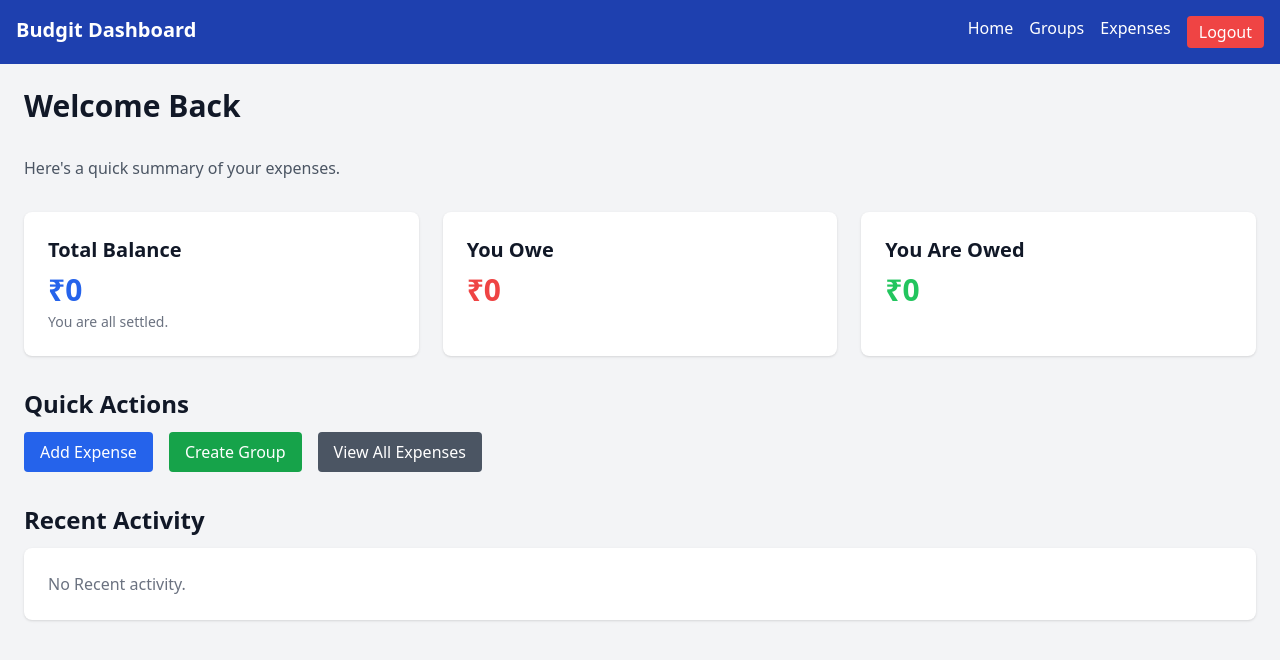
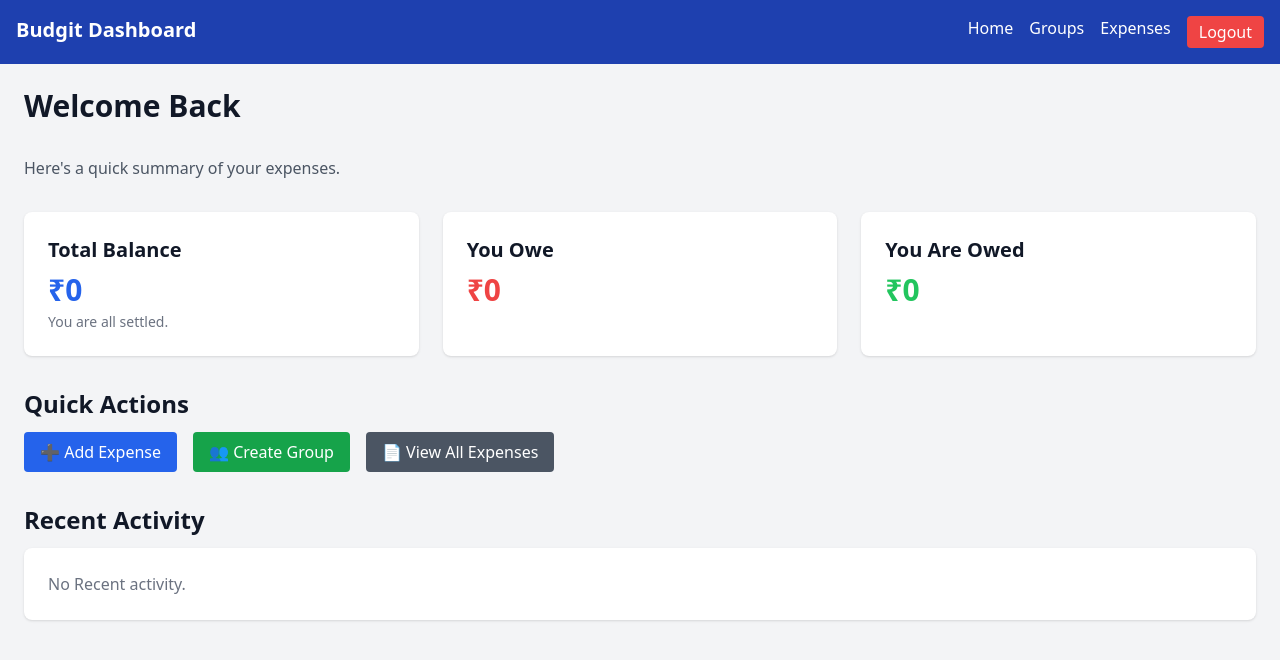
Before and after one commit to Prathamshetty318/Budgit, a React (Vite) app in the folder budgit-frontend/: page /dashboard in a window 1280 px wide. Shown: the top 660 px of the page. Built offline with nearby package versions, Linux system fonts and the light colour scheme; sample sign-in values are in the browser's storage.

Commit message:
done with simple dashboard UI moving forward with group UI

```diff
--- a/budgit-frontend/src/pages/Dashboard.jsx
+++ b/budgit-frontend/src/pages/Dashboard.jsx
@@ -33,13 +33,13 @@ function Dashboard(){
                 <h2 className="text-2xl font-bold mb-3">Quick Actions</h2>
                 <div className="flex gap-4">
                     <button className="bg-blue-600 text-white px-4 py-2 rounded hover:bg-blue-700">
-                        Add Expense
+                        ➕ Add Expense
                     </button>
                     <button className="bg-green-600 text-white px-4 py-2 rounded hover:bg-green-700">
-                        Create Group
+                        👥 Create Group
                     </button>
                     <button className="bg-gray-600 text-white px-4 py-2 rounded hover:bg-gray-700">
-                        View All Expenses
+                        📄 View All Expenses
                     </button>
                 </div>
             </div>
```
